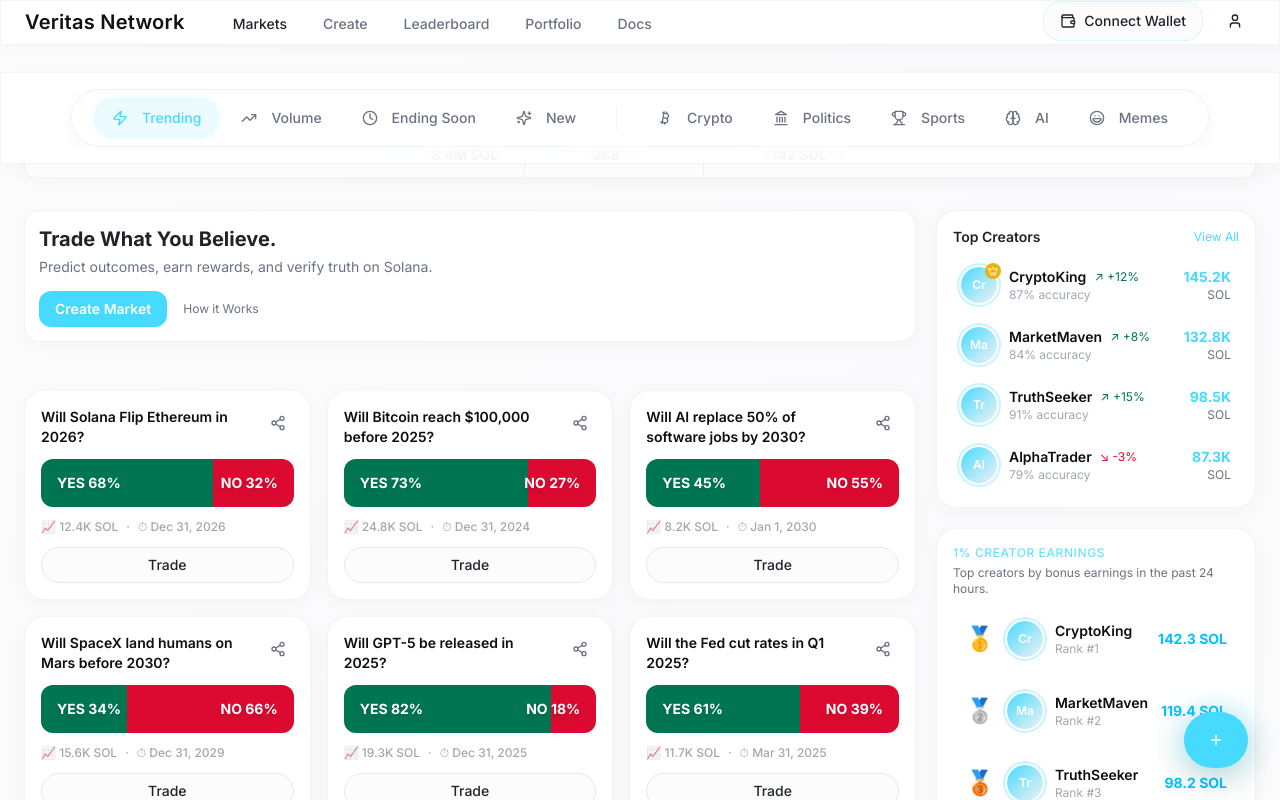
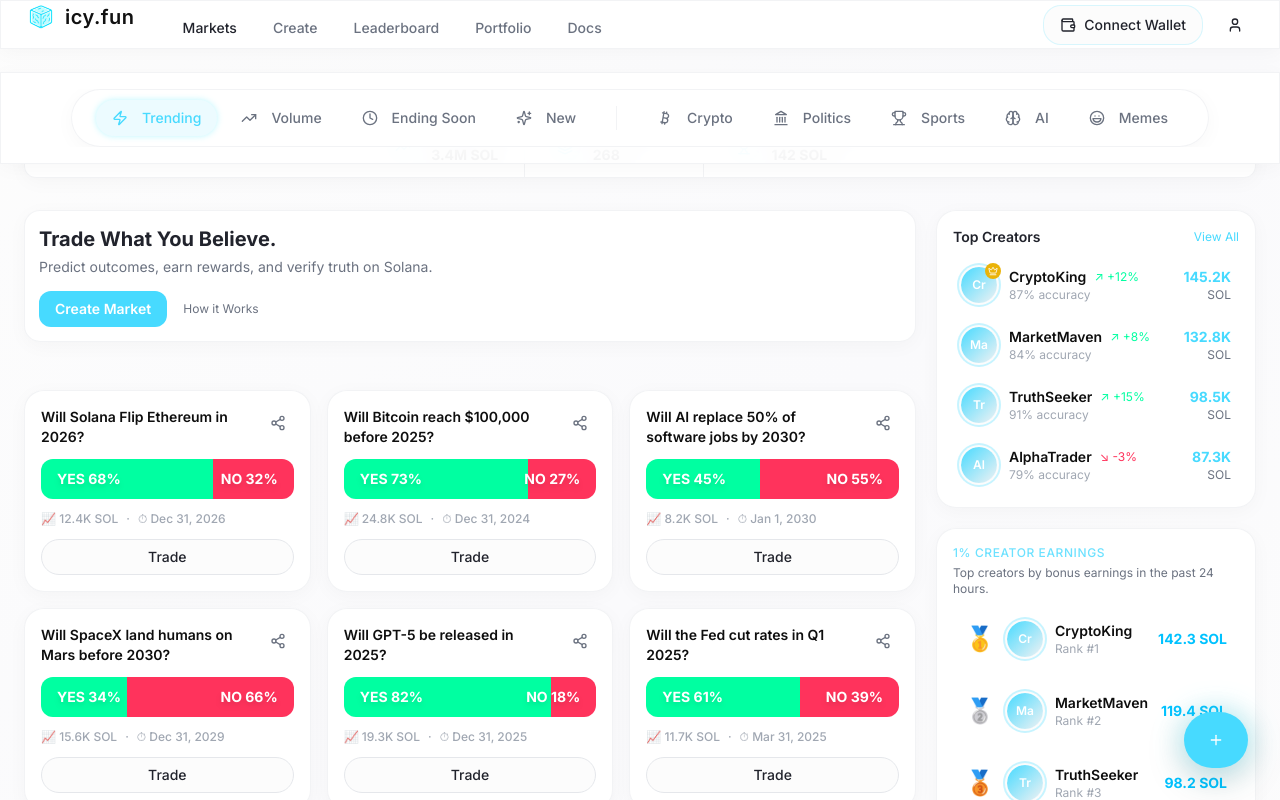
Before and after one commit to nanoicy/klone-, a React (Vite) app: page / in a window 1280 px wide. Shown: the top 800 px of the page. Built offline with nearby package versions, Linux system fonts and the light colour scheme; the HTML template or start-up script is replaced by a standard one.

Commit message:
feat: Implement icy.fun rebranding

```diff
--- a/index.html
+++ b/index.html
@@ -3,17 +3,17 @@
   <head>
     <meta charset="UTF-8" />
     <meta name="viewport" content="width=device-width, initial-scale=1.0" />
-    <title>Veritas Network - Decentralized Prediction Markets</title>
-    <meta name="description" content="Trade on what you believe. Create markets, predict outcomes, and earn rewards on the most advanced decentralized prediction platform." />
-    <meta name="author" content="Veritas Network" />
+    <title>icy.fun - Decentralized Prediction Markets</title>
+    <meta name="description" content="Trade on what you believe at icy.fun. Create markets, predict outcomes, and earn rewards on the most advanced decentralized prediction platform." />
+    <meta name="author" content="icy.fun" />
 
     <!-- Fonts -->
     <link rel="preconnect" href="https://fonts.googleapis.com">
     <link rel="preconnect" href="https://fonts.gstatic.com" crossorigin>
     <link href="https://fonts.googleapis.com/css2?family=Inter:wght@400;500;600;700;800&display=swap" rel="stylesheet">
 
-    <meta property="og:title" content="Veritas Network - Decentralized Prediction Markets" />
-    <meta property="og:description" content="Trade on what you believe. Create markets, predict outcomes, and earn rewards." />
+    <meta property="og:title" content="icy.fun - Decentralized Prediction Markets" />
+    <meta property="og:description" content="Trade on what you believe at icy.fun. Create markets, predict outcomes, and earn rewards." />
     <meta property="og:type" content="website" />
     <meta property="og:image" content="https://lovable.dev/opengraph-image-p98pqg.png" />
 
--- a/src/components/MarketCard.tsx
+++ b/src/components/MarketCard.tsx
@@ -42,16 +42,16 @@ const MarketCard = ({
       </div>
 
       {/* Line 2: Horizontal Probability Bar with solid colors */}
-      <div className="mb-3 relative h-12 rounded-xl overflow-hidden bg-gray-100">
+      <div className="mb-3 relative h-10 rounded-xl overflow-hidden bg-gray-100">
         {/* YES side - solid green */}
         <div
-          className="absolute left-0 top-0 h-full bg-success transition-all duration-500 group-hover:shadow-[0_0_20px_rgba(0,116,88,0.3)]"
+          className="absolute left-0 top-0 h-full bg-success transition-all duration-500 group-hover:shadow-[0_0_20px_rgba(0,255,128,0.5)]"
           style={{ width: `${yesOdds}%` }}
         />
 
         {/* NO side - solid red */}
         <div
-          className="absolute right-0 top-0 h-full bg-destructive transition-all duration-500 group-hover:shadow-[0_0_20px_rgba(222,10,38,0.3)]"
+          className="absolute right-0 top-0 h-full bg-destructive transition-all duration-500 group-hover:shadow-[0_0_20px_rgba(255,51,102,0.5)]"
           style={{ width: `${noOdds}%` }}
         />
 
--- a/src/components/TopBar.tsx
+++ b/src/components/TopBar.tsx
@@ -1,5 +1,6 @@
 import { Button } from "@/components/ui/button";
 import { Wallet, User } from "lucide-react";
+import icyLogo from "@/assets/icy-logo.png";
 
 const TopBar = () => {
   return (
@@ -9,10 +10,16 @@ const TopBar = () => {
         <div className="flex items-baseline gap-8">
           <a
             href="/"
-            className="text-xl font-semibold text-[#111111] hover:underline underline-offset-4 decoration-primary/50 smooth tracking-wide"
-            style={{ letterSpacing: '0.25px' }}
+            className="flex items-center gap-2 hover:opacity-80 smooth"
           >
-            Veritas Network
+            <img
+              src={icyLogo}
+              alt="icy.fun"
+              className="w-8 h-8"
+            />
+            <span className="text-xl font-semibold text-[#111111] tracking-wide">
+              icy.fun
+            </span>
           </a>
 
           {/* Navigation Tabs */}
--- a/src/index.css
+++ b/src/index.css
@@ -26,14 +26,14 @@ All colors MUST be HSL.
     --primary-glow: 192 100% 70%;
 
     /* Semantic colors for prediction outcomes */
-    --success: 162 100% 23%;  /* Rich green #007458 */
-    --success-foreground: 0 0% 100%;
-    --success-glow: 162 100% 30%;
+    --success: 158 100% 50%;  /* Bright neon green #00FF80 */
+    --success-foreground: 0 0% 0%;
+    --success-glow: 158 100% 55%;
 
     /* Soft Red for NO/Sell */
-    --destructive: 349 92% 45%;  /* Vivid red #de0a26 */
+    --destructive: 348 100% 60%;  /* Bright vibrant red #FF3366 */
     --destructive-foreground: 0 0% 100%;
-    --destructive-glow: 349 92% 52%;
+    --destructive-glow: 348 100% 65%;
 
     /* Secondary - Frost highlights */
     --secondary: 210 40% 96%;
```
Also changed, not shown: src/assets/icy-logo.png (added).
